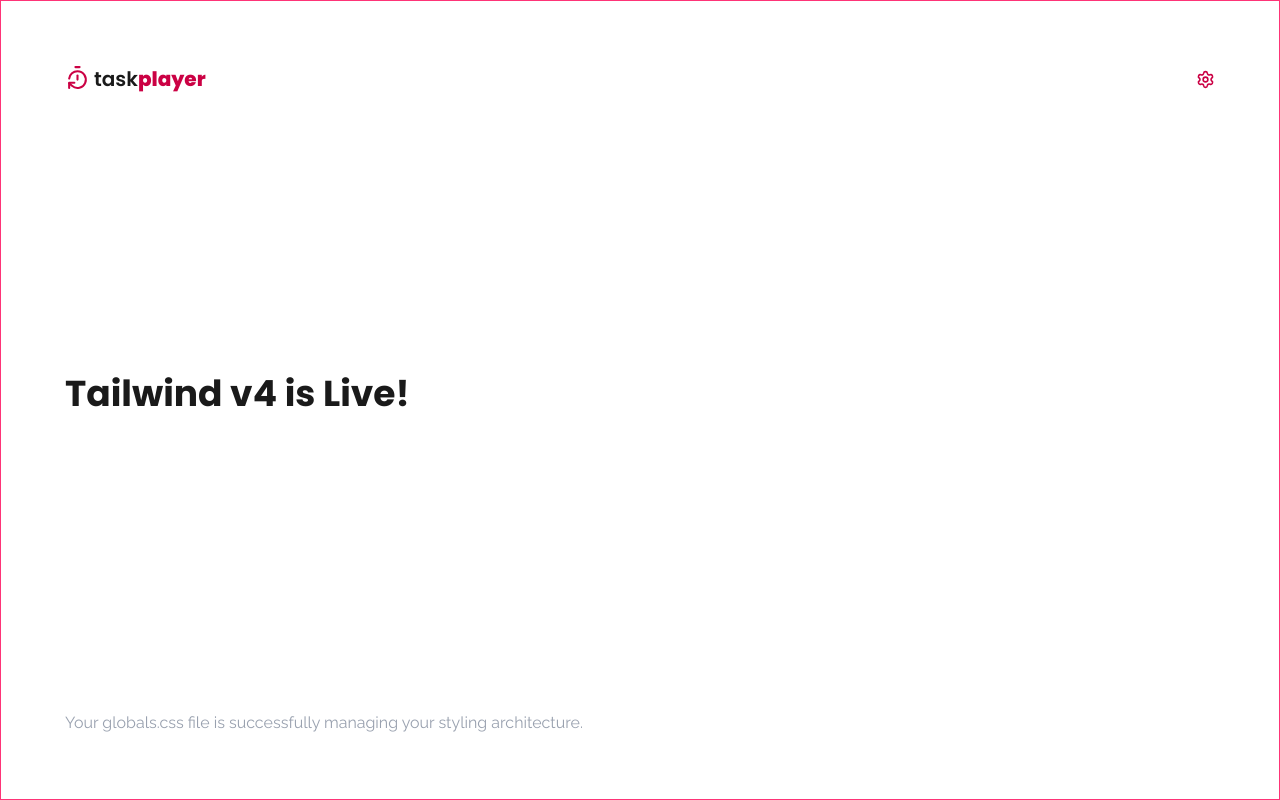
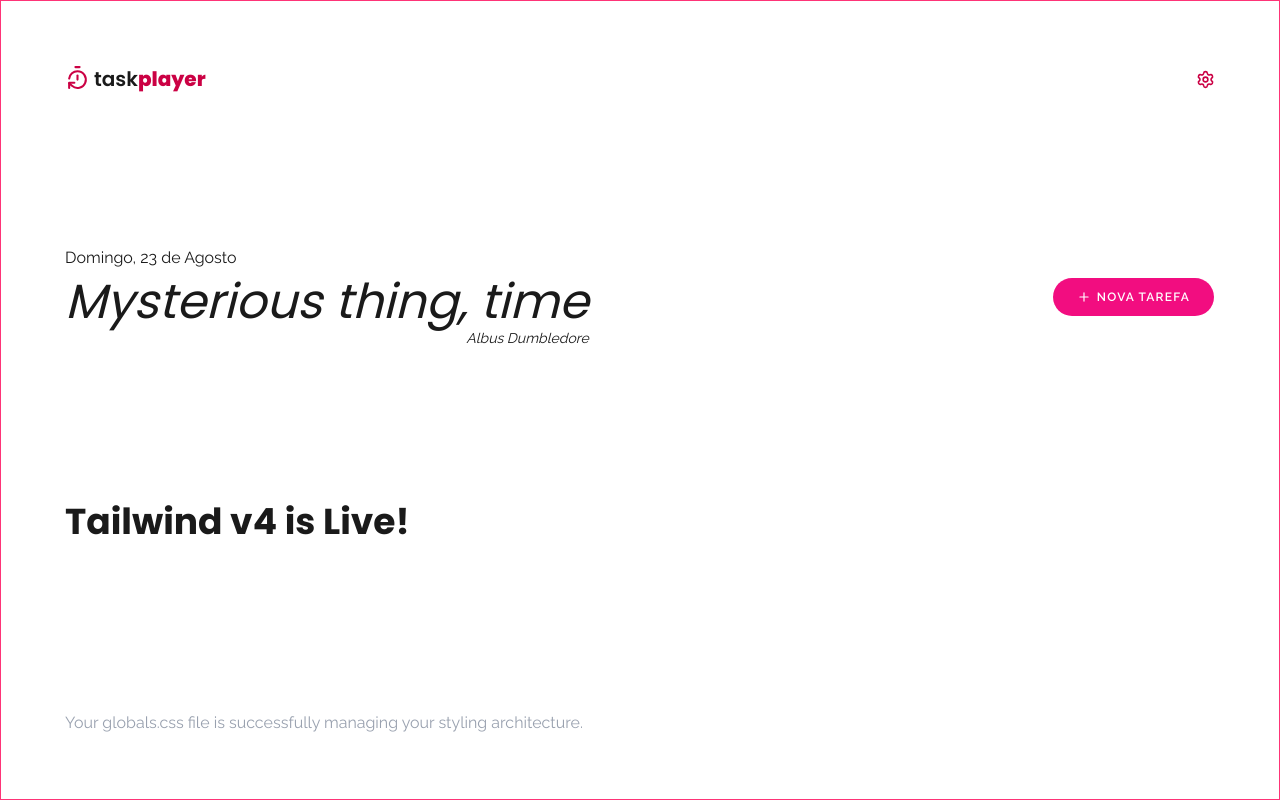
Before and after one commit to DaniSangelo/task-player, a Next.js app: page / in a window 1280 px wide. Built offline with nearby package versions, Linux system fonts and the light colour scheme.

Commit message:
feat: add Banner and Button components with dynamic styling

```diff
--- /dev/null
+++ b/app/_components/Banner.tsx
@@ -0,0 +1,25 @@
+import { PlusIcon } from "lucide-react";
+import { Button } from "./ui/button";
+
+const Banner = () => {
+  return (
+    <section className="flex items-center justify-between w-full">
+      <div className="space-y-0.5">
+        <div className="space-y-2">
+          {/* todo: add dynamic data */}
+          <p>Domingo, 23 de Agosto</p>
+          <h2 className="text-5xl italic">Mysterious thing, time</h2>
+        </div>
+        <p className="flex justify-end text-sm italic">Albus Dumbledore</p>
+      </div>
+      <div className="">
+        <Button className="rounded-3xl text-white hover:translate-y-0.5">
+          <PlusIcon className="text-white" />
+          Nova tarefa
+        </Button>
+      </div>
+    </section>
+  );
+};
+
+export default Banner;
--- /dev/null
+++ b/app/_components/ui/button.tsx
@@ -0,0 +1,56 @@
+import { Button as ButtonPrimitive } from "@base-ui/react/button";
+import { cva, type VariantProps } from "class-variance-authority";
+
+import { cn } from "@/app/_lib/utils";
+
+const buttonVariants = cva(
+  "group/button inline-flex shrink-0 items-center justify-center rounded-none border border-transparent bg-clip-padding text-xs font-semibold tracking-widest whitespace-nowrap uppercase transition-all outline-none select-none focus-visible:border-ring focus-visible:ring-2 focus-visible:ring-ring/30 active:not-aria-[haspopup]:translate-y-px disabled:pointer-events-none disabled:opacity-50 aria-invalid:border-destructive aria-invalid:ring-2 aria-invalid:ring-destructive/20 dark:aria-invalid:border-destructive/50 dark:aria-invalid:ring-destructive/40 [&_svg]:pointer-events-none [&_svg]:shrink-0 [&_svg:not([class*='size-'])]:size-3.5",
+  {
+    variants: {
+      variant: {
+        default: "bg-primary text-primary-foreground hover:bg-primary/80",
+        outline:
+          "border-border bg-transparent hover:bg-muted hover:text-foreground aria-expanded:bg-muted aria-expanded:text-foreground dark:hover:bg-input/30",
+        secondary:
+          "bg-secondary text-secondary-foreground hover:bg-[color-mix(in_oklch,var(--secondary),var(--foreground)_5%)] aria-expanded:bg-secondary aria-expanded:text-secondary-foreground",
+        ghost:
+          "hover:bg-muted hover:text-foreground aria-expanded:bg-muted aria-expanded:text-foreground dark:hover:bg-muted/50",
+        destructive:
+          "bg-destructive/10 text-destructive hover:bg-destructive/20 focus-visible:border-destructive/40 focus-visible:ring-destructive/20 dark:bg-destructive/20 dark:hover:bg-destructive/30 dark:focus-visible:ring-destructive/40",
+        link: "text-primary underline underline-offset-4 hover:underline",
+      },
+      size: {
+        default:
+          "h-10 gap-1.5 px-6 has-data-[icon=inline-end]:pr-4 has-data-[icon=inline-start]:pl-4",
+        xs: "h-7 gap-1 px-3 has-data-[icon=inline-end]:pr-2 has-data-[icon=inline-start]:pl-2 [&_svg:not([class*='size-'])]:size-3",
+        sm: "h-9 gap-1 px-4 has-data-[icon=inline-end]:pr-3 has-data-[icon=inline-start]:pl-3",
+        lg: "h-11 gap-1.5 px-8 has-data-[icon=inline-end]:pr-5 has-data-[icon=inline-start]:pl-5",
+        icon: "size-10",
+        "icon-xs": "size-7 [&_svg:not([class*='size-'])]:size-3",
+        "icon-sm": "size-9",
+        "icon-lg": "size-11",
+      },
+    },
+    defaultVariants: {
+      variant: "default",
+      size: "default",
+    },
+  },
+);
+
+function Button({
+  className,
+  variant = "default",
+  size = "default",
+  ...props
+}: ButtonPrimitive.Props & VariantProps<typeof buttonVariants>) {
+  return (
+    <ButtonPrimitive
+      data-slot="button"
+      className={cn(buttonVariants({ variant, size, className }))}
+      {...props}
+    />
+  );
+}
+
+export { Button, buttonVariants };
--- /dev/null
+++ b/app/components/_ui/button.tsx
@@ -0,0 +1,56 @@
+import { Button as ButtonPrimitive } from "@base-ui/react/button"
+import { cva, type VariantProps } from "class-variance-authority"
+
+import { cn } from "@/app/lib/_utils"
+
+const buttonVariants = cva(
+  "group/button inline-flex shrink-0 items-center justify-center rounded-none border border-transparent bg-clip-padding text-xs font-semibold tracking-widest whitespace-nowrap uppercase transition-all outline-none select-none focus-visible:border-ring focus-visible:ring-2 focus-visible:ring-ring/30 active:not-aria-[haspopup]:translate-y-px disabled:pointer-events-none disabled:opacity-50 aria-invalid:border-destructive aria-invalid:ring-2 aria-invalid:ring-destructive/20 dark:aria-invalid:border-destructive/50 dark:aria-invalid:ring-destructive/40 [&_svg]:pointer-events-none [&_svg]:shrink-0 [&_svg:not([class*='size-'])]:size-3.5",
+  {
+    variants: {
+      variant: {
+        default: "bg-primary text-primary-foreground hover:bg-primary/80",
+        outline:
+          "border-border bg-transparent hover:bg-muted hover:text-foreground aria-expanded:bg-muted aria-expanded:text-foreground dark:hover:bg-input/30",
+        secondary:
+          "bg-secondary text-secondary-foreground hover:bg-[color-mix(in_oklch,var(--secondary),var(--foreground)_5%)] aria-expanded:bg-secondary aria-expanded:text-secondary-foreground",
+        ghost:
+          "hover:bg-muted hover:text-foreground aria-expanded:bg-muted aria-expanded:text-foreground dark:hover:bg-muted/50",
+        destructive:
+          "bg-destructive/10 text-destructive hover:bg-destructive/20 focus-visible:border-destructive/40 focus-visible:ring-destructive/20 dark:bg-destructive/20 dark:hover:bg-destructive/30 dark:focus-visible:ring-destructive/40",
+        link: "text-primary underline underline-offset-4 hover:underline",
+      },
+      size: {
+        default:
+          "h-10 gap-1.5 px-6 has-data-[icon=inline-end]:pr-4 has-data-[icon=inline-start]:pl-4",
+        xs: "h-7 gap-1 px-3 has-data-[icon=inline-end]:pr-2 has-data-[icon=inline-start]:pl-2 [&_svg:not([class*='size-'])]:size-3",
+        sm: "h-9 gap-1 px-4 has-data-[icon=inline-end]:pr-3 has-data-[icon=inline-start]:pl-3",
+        lg: "h-11 gap-1.5 px-8 has-data-[icon=inline-end]:pr-5 has-data-[icon=inline-start]:pl-5",
+        icon: "size-10",
+        "icon-xs": "size-7 [&_svg:not([class*='size-'])]:size-3",
+        "icon-sm": "size-9",
+        "icon-lg": "size-11",
+      },
+    },
+    defaultVariants: {
+      variant: "default",
+      size: "default",
+    },
+  }
+)
+
+function Button({
+  className,
+  variant = "default",
+  size = "default",
+  ...props
+}: ButtonPrimitive.Props & VariantProps<typeof buttonVariants>) {
+  return (
+    <ButtonPrimitive
+      data-slot="button"
+      className={cn(buttonVariants({ variant, size, className }))}
+      {...props}
+    />
+  )
+}
+
+export { Button, buttonVariants }
--- a/app/layout.tsx
+++ b/app/layout.tsx
@@ -1,6 +1,9 @@
 import type { Metadata } from "next";
-import { Poppins, Raleway } from "next/font/google";
+import { Poppins, Raleway, Inter } from "next/font/google";
 import "./globals.css";
+import { cn } from "@/app/_lib/utils";
+
+const inter = Inter({ subsets: ["latin"], variable: "--font-sans" });
 
 const raleway = Raleway({
   variable: "--font-raleway",
@@ -10,7 +13,7 @@ const raleway = Raleway({
 const poppins = Poppins({
   variable: "--font-poppins",
   subsets: ["latin"],
-  weight: ['100', '200', '300', '400', '500', '600', '700', '800', '900']
+  weight: ["100", "200", "300", "400", "500", "600", "700", "800", "900"],
 });
 
 export const metadata: Metadata = {
@@ -22,7 +25,14 @@ export default function RootLayout({ children }: LayoutProps<"/">) {
   return (
     <html
       lang="en"
-      className={`${raleway.variable} ${poppins.variable} h-full antialiased`}
+      className={cn(
+        "h-full",
+        "antialiased",
+        raleway.variable,
+        poppins.variable,
+        "font-sans",
+        inter.variable,
+      )}
     >
       <body className="min-h-full flex flex-col">{children}</body>
     </html>
--- a/app/page.tsx
+++ b/app/page.tsx
@@ -1,3 +1,4 @@
+import Banner from "./_components/Banner";
 import Header from "./_components/Header";
 
 export default function Home() {
@@ -5,6 +6,7 @@ export default function Home() {
     <div className="flex flex-col flex-1 items-center justify-center bg-white">
       <main className="flex flex-1 w-full max-w-7xl flex-col items-center justify-between py-16 px-16 bg-white sm:items-start border border-accent-400">
         <Header />
+        <Banner />
         <h1 className="text-4xl font-bold text-brand-primary mb-4">
           Tailwind v4 is Live!
         </h1>
```
